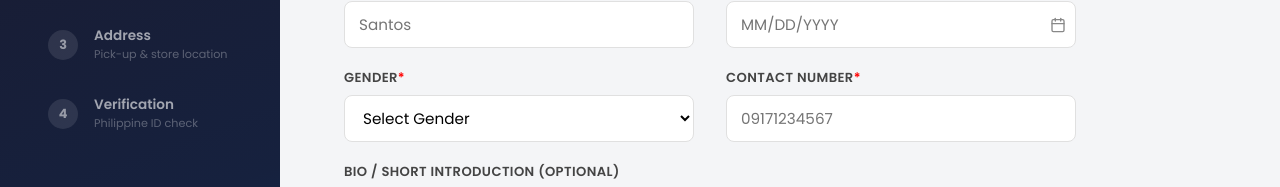
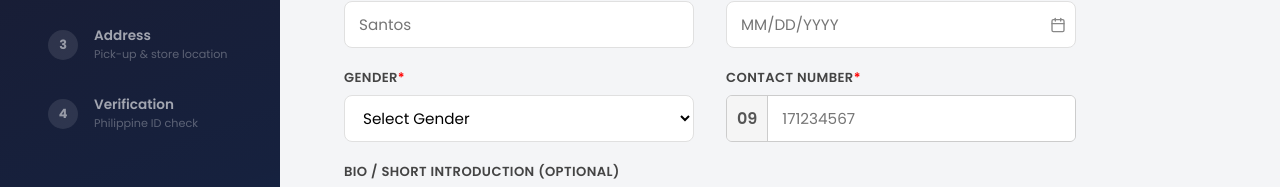
Before and after one commit to niel0110/BIDPal, a Next.js app: page /seller/setup in a window 1280 px wide. Shown: the part 273-460 px from the top of the page. Built offline with nearby package versions, Linux system fonts and the light colour scheme.

Commit message:
fixing the contact number field, fix prefix of 09

```diff
--- a/src/app/seller/setup/page.js
+++ b/src/app/seller/setup/page.js
@@ -92,7 +92,21 @@ function PersonalInfoStep({ data, onChange, onNext }) {
                 </div>
                 <div className={styles.formGroup}>
                     <label>Contact Number<span style={{ color: 'red' }}>*</span></label>
-                    <input className={styles.input} type="tel" placeholder="09171234567" maxLength={11} value={data.contactNumber} onChange={e => onChange({ contactNumber: e.target.value.replace(/[^0-9]/g, '').slice(0, 11) })} />
+                    <div style={{ display: 'flex', alignItems: 'center', border: '1px solid #ccc', borderRadius: '6px', overflow: 'hidden' }}>
+                        <span style={{ padding: '0 10px', background: '#f5f5f5', color: '#555', fontWeight: 600, borderRight: '1px solid #ccc', height: '100%', display: 'flex', alignItems: 'center', whiteSpace: 'nowrap' }}>09</span>
+                        <input
+                            className={styles.input}
+                            type="tel"
+                            placeholder="171234567"
+                            maxLength={9}
+                            value={data.contactNumber ? data.contactNumber.slice(2) : ''}
+                            onChange={e => {
+                                const digits = e.target.value.replace(/[^0-9]/g, '').slice(0, 9);
+                                onChange({ contactNumber: '09' + digits });
+                            }}
+                            style={{ border: 'none', borderRadius: 0, outline: 'none', flex: 1 }}
+                        />
+                    </div>
                 </div>
                 <div className={`${styles.formGroup} ${styles.formGridFull}`}>
                     <label>Bio / Short Introduction (Optional)</label>
```
